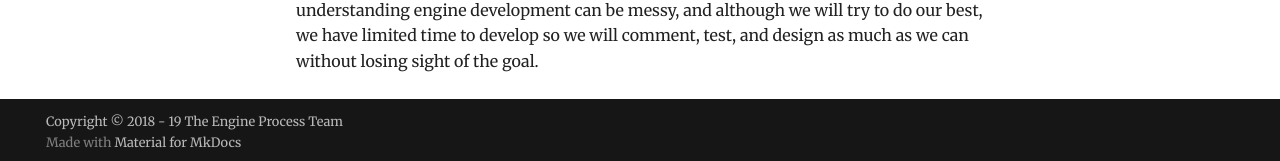
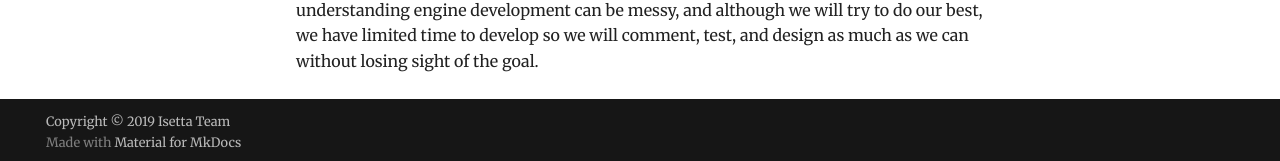
Before and after one commit to Isetta-Team/Isetta-Website-Raw, an MkDocs documentation site: the page built from docs/index.md, in a window 1280 px wide and 1209 px high. Shown: the part 1045-1206 px from the top of the window. Built offline with MkDocs 1.6.1 and Material for MkDocs 9.7.7, drawn with Linux system fonts in a browser that asks for light colours; comment, search, counter and statistics services are not loaded; part of the change alters nothing that is shown.

Commit message:
no message

```diff
--- a/mkdocs.yml
+++ b/mkdocs.yml
@@ -2,11 +2,11 @@
 site_name: 'Isetta Engine'
 site_description: 'We are making a game engine and documenting the process'
 site_author: 'Caleb, Chaojie, Jacob, Jared, Yidi'
-site_url: 'https://the-engine-process.github.io/The-Docs/'
+site_url: 'https://isetta.io/'
 
 # Repository
 repo_name: 'Isetta Engine'
-repo_url: 'https://github.com/The-Engine-Process/The-Engine'
+repo_url: 'https://github.com/Isetta-Team/Isetta-Engine'
 edit_uri: ''
 
 # Navigation
@@ -43,7 +43,7 @@ theme:
 extra:
   social:
     - type: 'github'
-      link: 'https://github.com/The-Engine-Process'
+      link: 'https://github.com/Isetta-Team'
 
 # Extensions
 markdown_extensions:
@@ -71,7 +71,7 @@ markdown_extensions:
   - pymdownx.tilde
 
 # Copyright
-copyright: 'Copyright &copy; 2018 - 19 The Engine Process Team'
+copyright: 'Copyright &copy; 2019 Isetta Team'
 
 # Extra
 extra_css:
```
